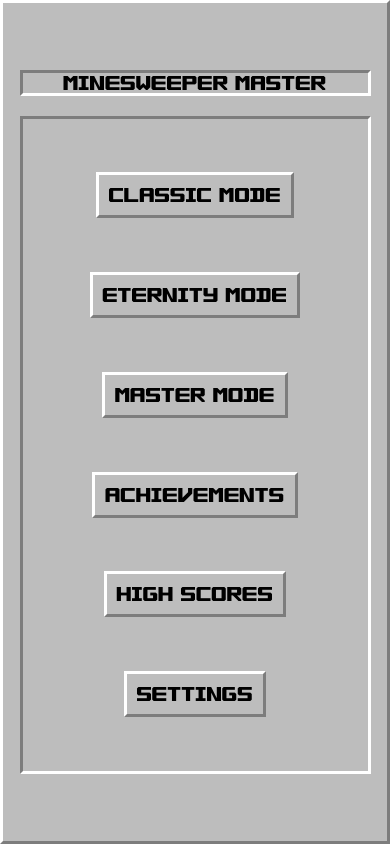
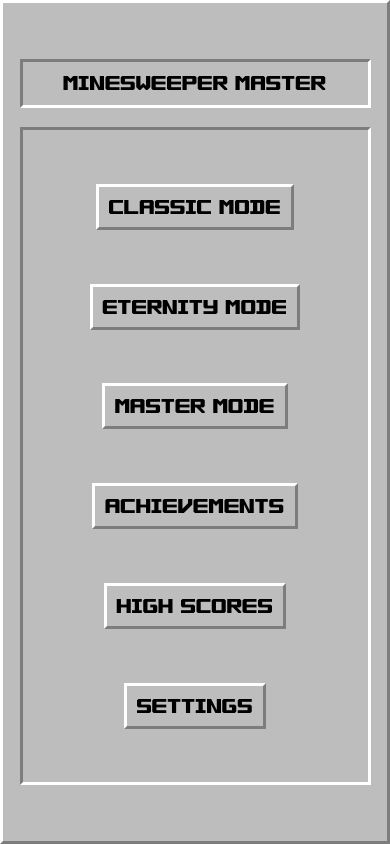
Before and after one commit to Kalightortaio/Minesweeper-Master, a React Native app: screen /MainMenu in a window 390 px wide. Built offline with nearby package versions, Linux system fonts and the light colour scheme.

Commit message:
styling changes

```diff
--- a/src/screens/MainMenu.tsx
+++ b/src/screens/MainMenu.tsx
@@ -1,7 +1,7 @@
 import { View, Text, TouchableOpacity, StyleSheet } from "react-native";
 import { StackNavigationProp } from '@react-navigation/stack';
 import { RootStackParamList } from '../Types';
-import { borderWidth, gridHeight, gridMargin, gridOuterWidth } from "../Constants";
+import { borderWidth, gridHeight, gridMargin, gridOuterWidth, interfaceOuterHeight } from "../Constants";
 import { NavigationProvider } from '../components/NavigationContext';
 
 type MainMenuProps = {
@@ -86,6 +86,8 @@ const styles = StyleSheet.create({
         width: '100%',
         maxWidth: gridOuterWidth,
         marginTop: gridMargin,
+        height: interfaceOuterHeight,
+        maxHeight: interfaceOuterHeight,
     },
     gridContainer: {
         justifyContent: 'center',
```
